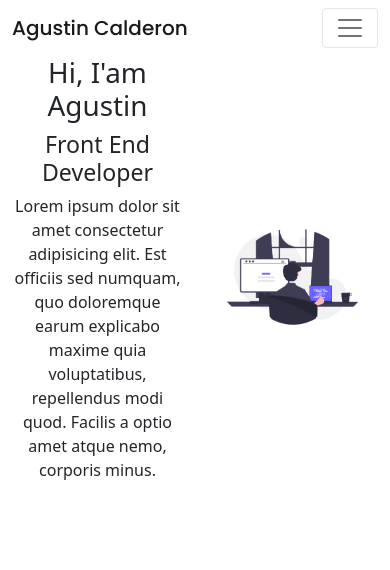
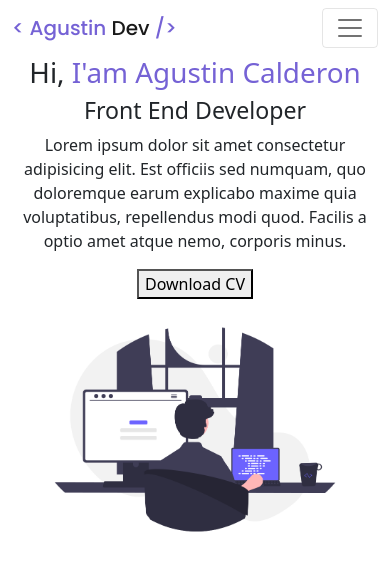
Before and after one commit to Rojo2202/Portafolio, a plain HTML site: page index.html in a window 390 px wide. Drawn offline with nearby package versions, Linux system fonts and the light colour scheme.

Commit message:
Cambio de logo y inicio responsive

```diff
--- a/index.html
+++ b/index.html
@@ -19,7 +19,7 @@
 
     <nav class="navbar navbar-expand-lg navbar-light">
         <div class="container-fluid">
-          <a class="navbar-brand" href="#">Agustin Calderon</a>
+          <a class="navbar-brand" href="#"><span id="logo"> < Agustin</span> Dev <span id="logo">/></span></a>
           <button class="navbar-toggler" type="button" data-bs-toggle="collapse" data-bs-target="#navbarNavAltMarkup" aria-controls="navbarNavAltMarkup" aria-expanded="false" aria-label="Toggle navigation">
             <span class="navbar-toggler-icon"></span>
           </button>
@@ -38,20 +38,22 @@
 
       <section class = "container inicio">
             <div class="row inicio__contenido">
-                <div class="col-6">
-                    <h1 class = "inicio__titulo">Hi, I'am Agustin</h1>
+                <div class="col-md-6 col-sm-12">
+                    <h1 class = "inicio__titulo">Hi, <span id = 'logo'>I'am Agustin Calderon</span></h1>
                     <h3 class = "inicio__subtitulo">Front End Developer</h3>
-                    <p class = "descripcion">Lorem ipsum dolor sit amet consectetur adipisicing elit. Est officiis sed numquam, quo doloremque earum explicabo maxime quia voluptatibus, repellendus modi quod. Facilis a optio amet atque nemo, corporis minus.</p></div>
-                <div class="col-6 ">
+                    <p class = "descripcion">Lorem ipsum dolor sit amet consectetur adipisicing elit. Est officiis sed numquam, quo doloremque earum explicabo maxime quia voluptatibus, repellendus modi quod. Facilis a optio amet atque nemo, corporis minus.</p>
+                    <button>Download CV</button>
+                  </div>
+
+                <div class="col-md-6 col-sm-12">
                         <div class>
                             <img class = "images" src="img/undraw_Programming_re_kg9v.png">
                         </div>
                 </div>
-
             </div>
       </section>
 
-
+     <!-- Sobre mi -->
 
 
       <!-- Script Boostrap -->
--- a/style.css
+++ b/style.css
@@ -13,13 +13,15 @@ body {
 }
 
 /* navbar */
-
+#logo {
+    color: var(--colorPrincipal);
+}
 nav{
     font-family: var(--fuente);
 
 }
-#navegacion a:active {
-    color: var(--colorPrincipal);
+.navbar-toggler-icon {
+    border: none;
 }
 #navegacion a:hover {
     color: var(--colorPrincipal);
@@ -29,6 +31,9 @@ nav{
 
 .inicio {
     gap: 1rem;
+    width: 100vw;
+    height: 100vh;
+
 }
 
 .inicio h3 {
@@ -41,6 +46,7 @@ nav{
     justify-content: center;
     text-align: center;
 }
+
 .images {
     height: auto;
     max-width: 100%;
```
